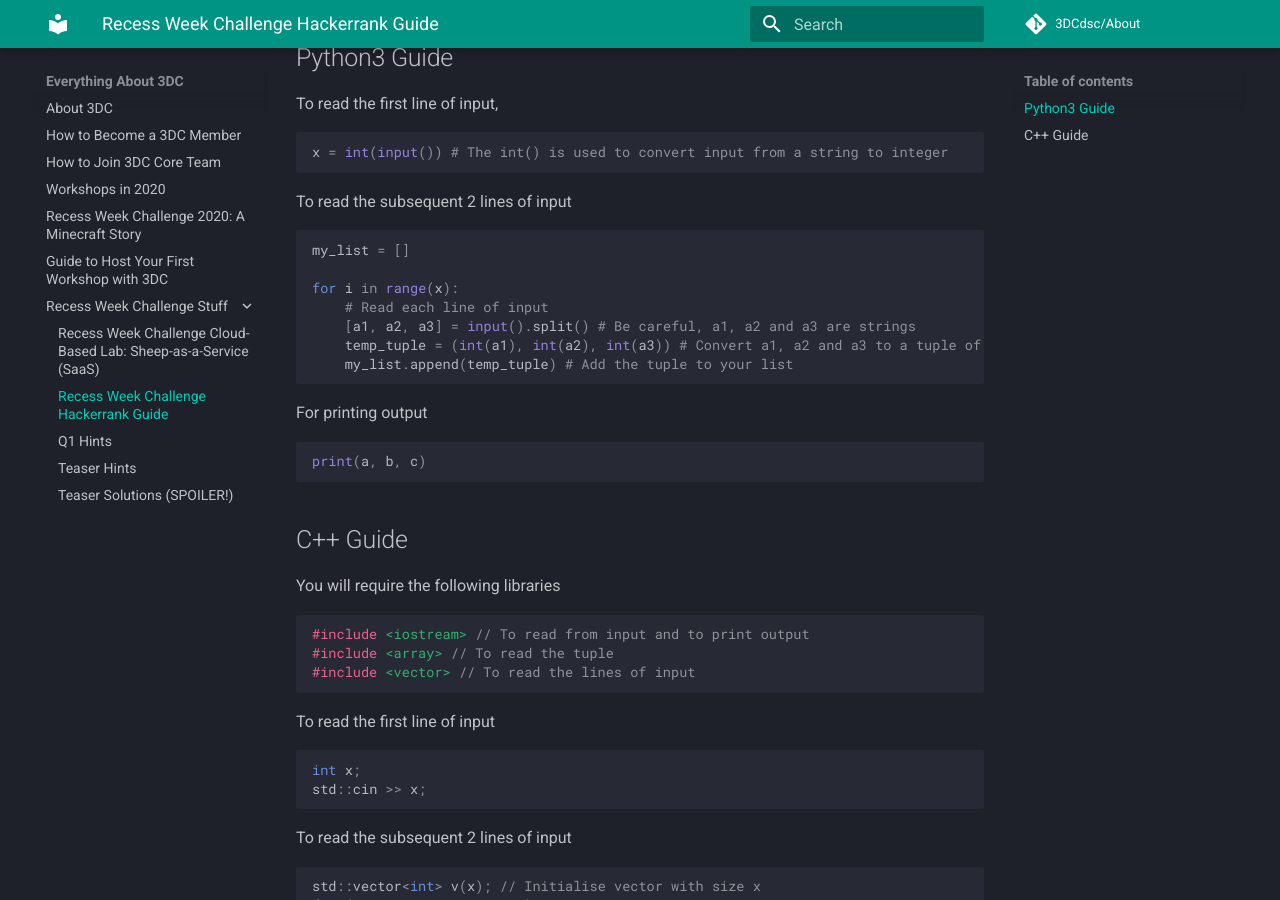
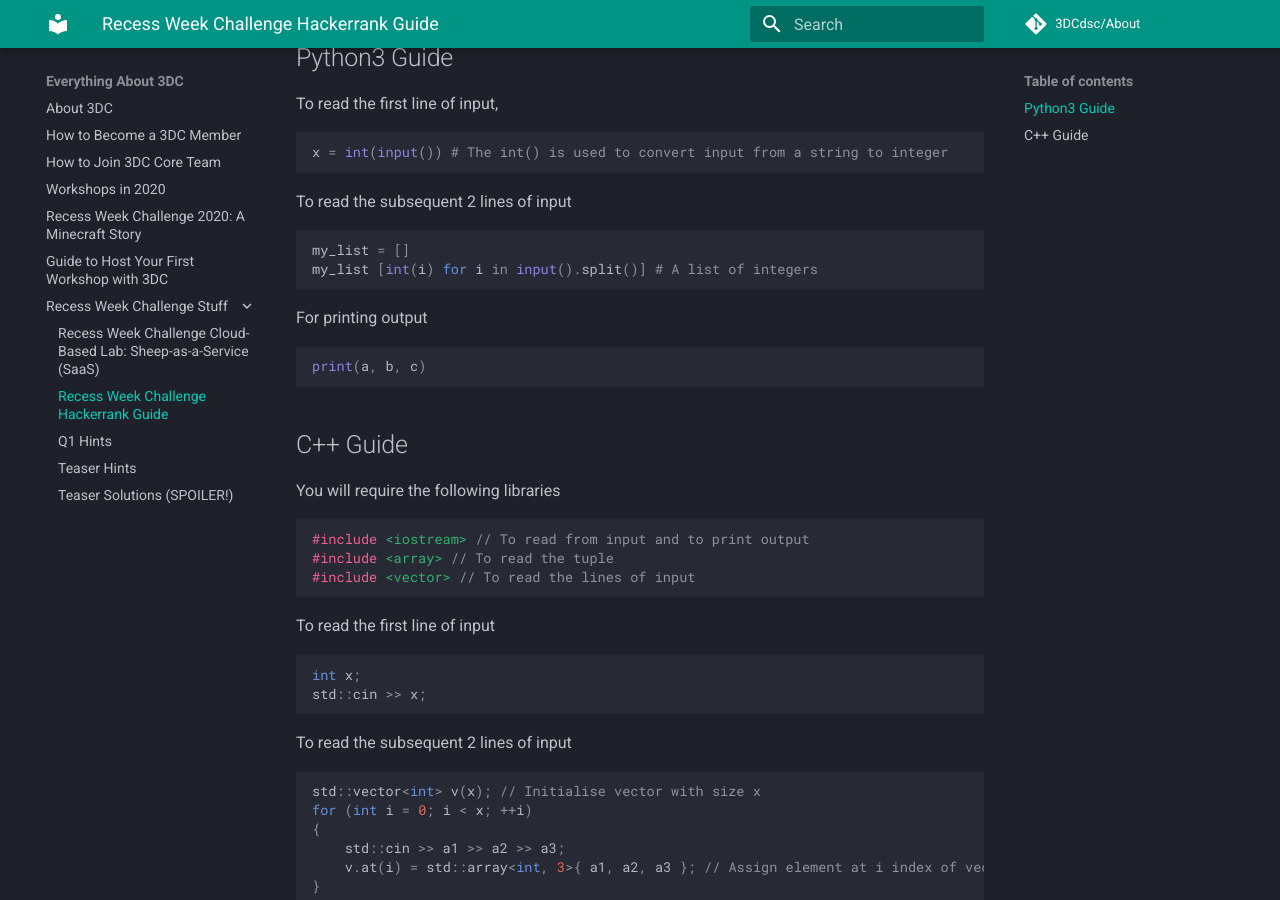
Before and after one commit to 3DCdsc/About, an MkDocs documentation site: the page built from docs/Recess_Week_Challenge_Stuff/guide.md, in a window 1280 px wide and 900 px high, scrolled down 541 px. Built offline with MkDocs 1.6.1 and Material for MkDocs 9.7.7, drawn with Linux system fonts in a browser that asks for light colours; comment, search, counter and statistics services are not loaded.

Commit message:
update integers reading

````diff
--- a/docs/Recess_Week_Challenge_Stuff/guide.md
+++ b/docs/Recess_Week_Challenge_Stuff/guide.md
@@ -25,12 +25,7 @@ x = int(input()) # The int() is used to convert input from a string to integer
 To read the subsequent 2 lines of input
 ```python
 my_list = []
-
-for i in range(x):
-    # Read each line of input
-    [a1, a2, a3] = input().split() # Be careful, a1, a2 and a3 are strings
-    temp_tuple = (int(a1), int(a2), int(a3)) # Convert a1, a2 and a3 to a tuple of ints
-    my_list.append(temp_tuple) # Add the tuple to your list
+my_list [int(i) for i in input().split()] # A list of integers
 ```
 
 For printing output
````
